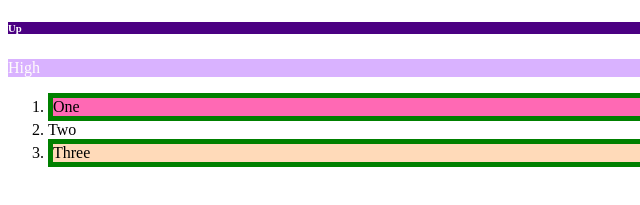
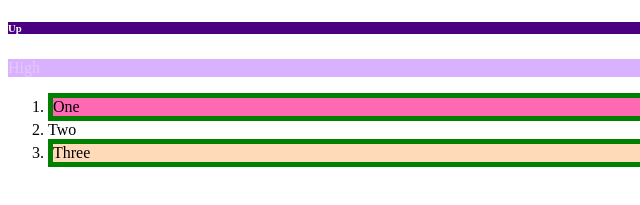
Before and after one commit to keithroe6/ColorsExercise, a plain HTML site: page index.html in a window 1280 px wide. Shown: the part 229-434 px from the top of the page, 0-640 px from the left. Drawn offline with Linux system fonts and the light colour scheme.

Commit message:
Reviewed Color Exercise

```diff
--- a/colorsExercise.css
+++ b/colorsExercise.css
@@ -29,7 +29,7 @@ h6{
     background-color: rgb(75,0,130);
 }
 p{
-    color:rgba(255,253,251);
+    color:rgb(255, 253, 251, .3);
     background-color:rgba(128, 0, 255, .3);
 }
 #firstitem{
```
